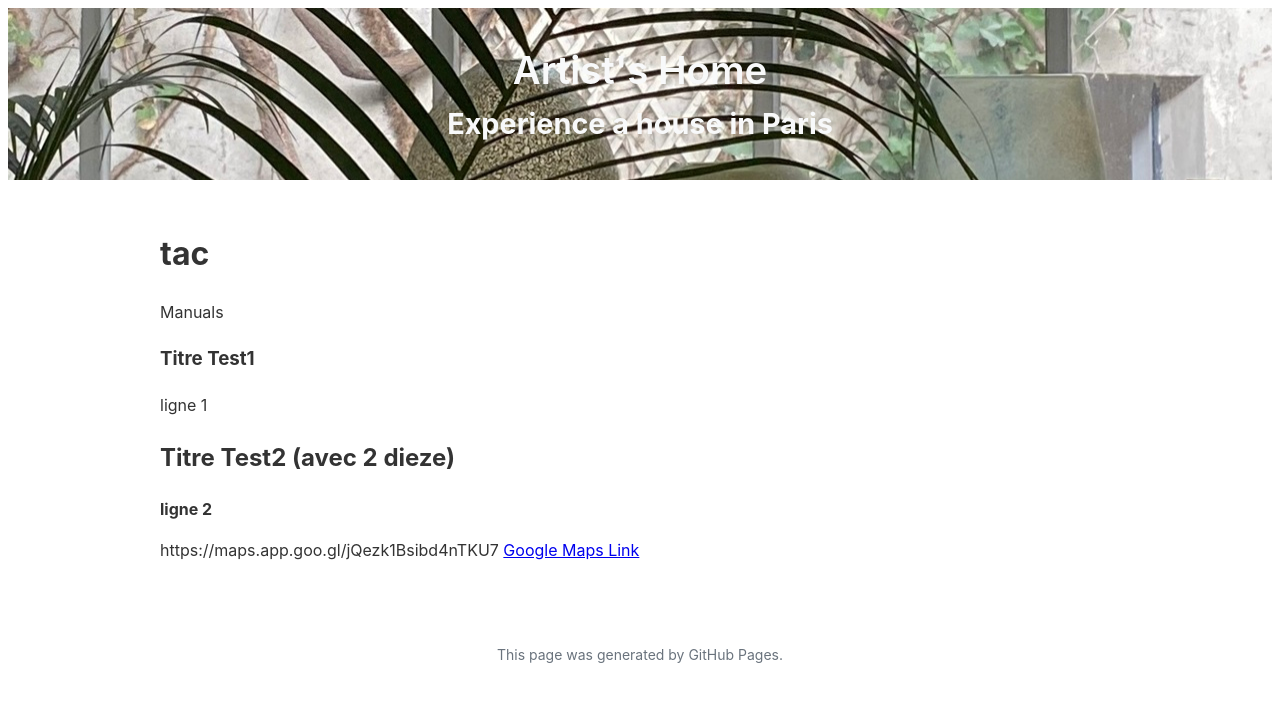
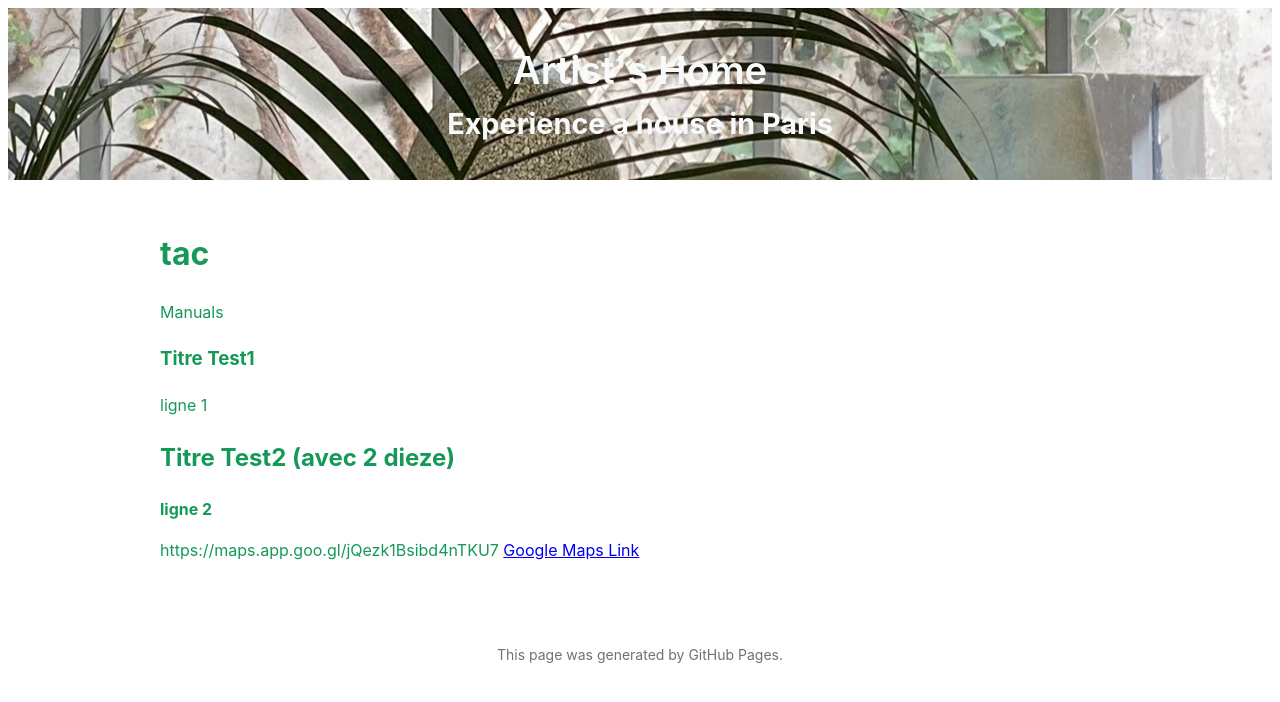
Before and after one commit to PhilAlain/tac, a Jekyll site: the page built from README.md, in a window 1280 px wide. Shown: the top 702 px of the page. Built offline with Jekyll 4.4.1, drawn with Linux system fonts in a browser that asks for light colours; our own code applies the rules of GitHub Pages for plain Markdown files.

Commit message:
Update default.html

```diff
--- a/_layouts/default.html
+++ b/_layouts/default.html
@@ -33,7 +33,7 @@
         max-width: 60rem;
         margin: 3rem auto;
         padding: 0 1.5rem;
-        color: inherit;
+        color: #159957;
       }
       .site-footer {
         padding: 2rem 0;
```
